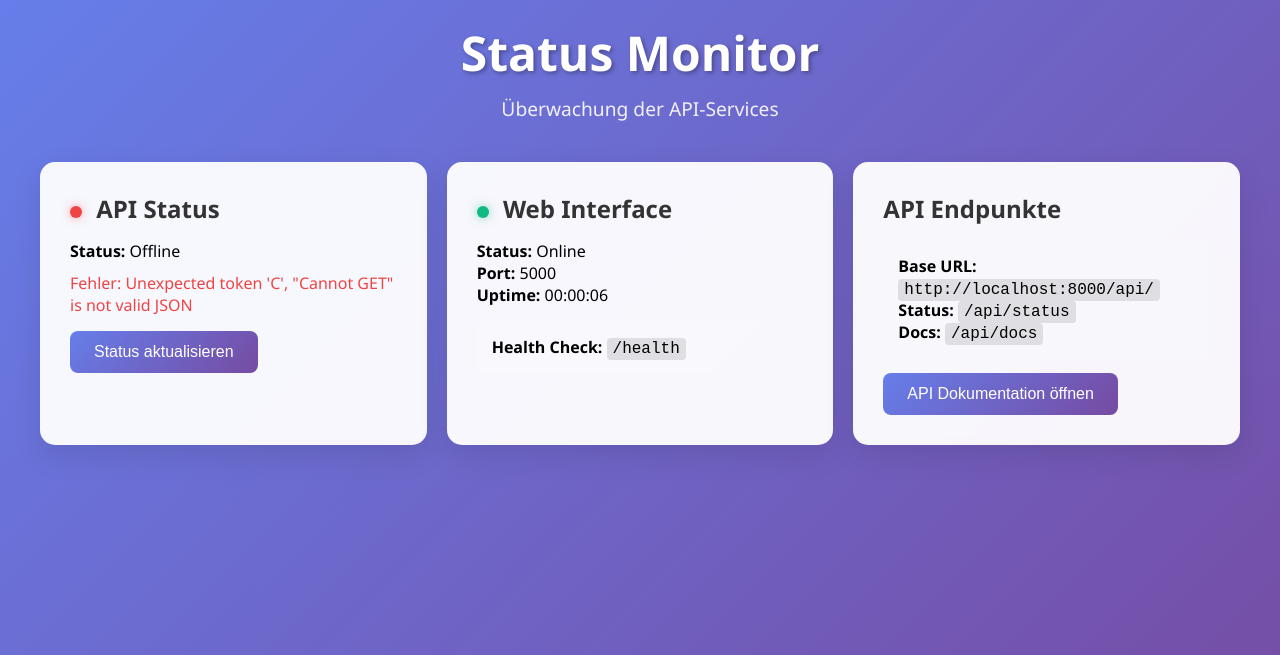
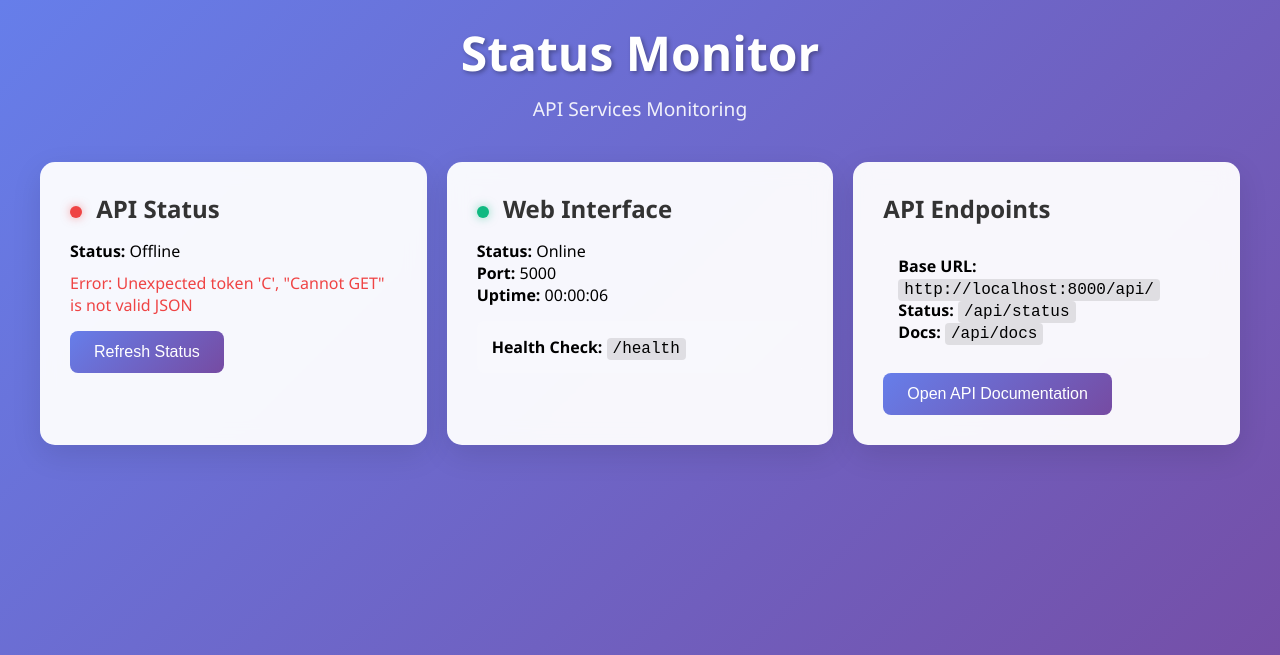
Before and after one commit to Ivole32/Status-Monitor, a Flask app: page / in a window 1280 px wide. Shown: the top 655 px of the page. Run offline with Flask 3, Linux system fonts and the light colour scheme.

Commit message:
Translated to english

```diff
--- a/web/main.py
+++ b/web/main.py
@@ -7,7 +7,7 @@ API_BASE_URL = "http://localhost:8000/api/"
 
 @app.route('/')
 def index():
-    """Hauptseite des Web-Interfaces"""
+    """Main page of the Web Interface"""
     return render_template('index.html')
 
 if __name__ == '__main__':
--- a/web/templates/index.html
+++ b/web/templates/index.html
@@ -1,5 +1,5 @@
 <!DOCTYPE html>
-<html lang="de">
+<html lang="en">
 <head>
     <meta charset="UTF-8">
     <meta name="viewport" content="width=device-width, initial-scale=1.0">
@@ -137,7 +137,7 @@
     <div class="container">
         <div class="header">
             <h1>Status Monitor</h1>
-            <p>Überwachung der API-Services</p>
+            <p>API Services Monitoring</p>
         </div>
 
         <div class="dashboard">
@@ -147,9 +147,9 @@
                     API Status
                 </h3>
                 <div id="api-status-content">
-                    <p>Lade Status...</p>
+                    <p>Loading status...</p>
                 </div>
-                <button class="btn" onclick="refreshStatus()">Status aktualisieren</button>
+                <button class="btn" onclick="refreshStatus()">Refresh Status</button>
             </div>
 
             <div class="card">
@@ -159,20 +159,20 @@
                 </h3>
                 <p><strong>Status:</strong> Online</p>
                 <p><strong>Port:</strong> 5000</p>
-                <p><strong>Uptime:</strong> <span id="uptime">Berechne...</span></p>
+                <p><strong>Uptime:</strong> <span id="uptime">Calculating...</span></p>
                 <div class="api-info">
                     <p><strong>Health Check:</strong> <code>/health</code></p>
                 </div>
             </div>
 
             <div class="card">
-                <h3>API Endpunkte</h3>
+                <h3>API Endpoints</h3>
                 <div class="api-info">
                     <p><strong>Base URL:</strong> <code>http://localhost:8000/api/</code></p>
                     <p><strong>Status:</strong> <code>/api/status</code></p>
                     <p><strong>Docs:</strong> <code>/api/docs</code></p>
                 </div>
-                <button class="btn" onclick="openApiDocs()">API Dokumentation öffnen</button>
+                <button class="btn" onclick="openApiDocs()">Open API Documentation</button>
             </div>
         </div>
     </div>
@@ -196,7 +196,7 @@
             const statusContent = document.getElementById('api-status-content');
 
             statusIndicator.className = 'status-indicator status-loading';
-            statusContent.innerHTML = '<p>Lade Status...</p>';
+            statusContent.innerHTML = '<p>Loading status...</p>';
 
             try {
                 const response = await fetch('/api/status');
@@ -206,19 +206,19 @@
                     statusIndicator.className = 'status-indicator status-online';
                     statusContent.innerHTML = `
                         <p><strong>Status:</strong> Online</p>
-                        <p><strong>Timestamp:</strong> ${new Date().toLocaleString('de-DE')}</p>
+                        <p><strong>Timestamp:</strong> ${new Date().toLocaleString('en-US')}</p>
                         <div class="api-info">
                             <pre>${JSON.stringify(data, null, 2)}</pre>
                         </div>
                     `;
                 } else {
-                    throw new Error(data.error || 'Unbekannter Fehler');
+                    throw new Error(data.error || 'Unknown error');
                 }
             } catch (error) {
                 statusIndicator.className = 'status-indicator status-offline';
                 statusContent.innerHTML = `
                     <p><strong>Status:</strong> Offline</p>
-                    <p class="error-message">Fehler: ${error.message}</p>
+                    <p class="error-message">Error: ${error.message}</p>
                 `;
             }
         }
@@ -227,7 +227,7 @@
             window.open('http://localhost:8000/api/docs', '_blank');
         }
 
-        // Auto-refresh alle 30 Sekunden
+        // Auto-refresh every 30 seconds
         setInterval(refreshStatus, 30000);
         setInterval(updateUptime, 1000);
 
```
Also changed, not shown: main.py (+6 -6 lines).
